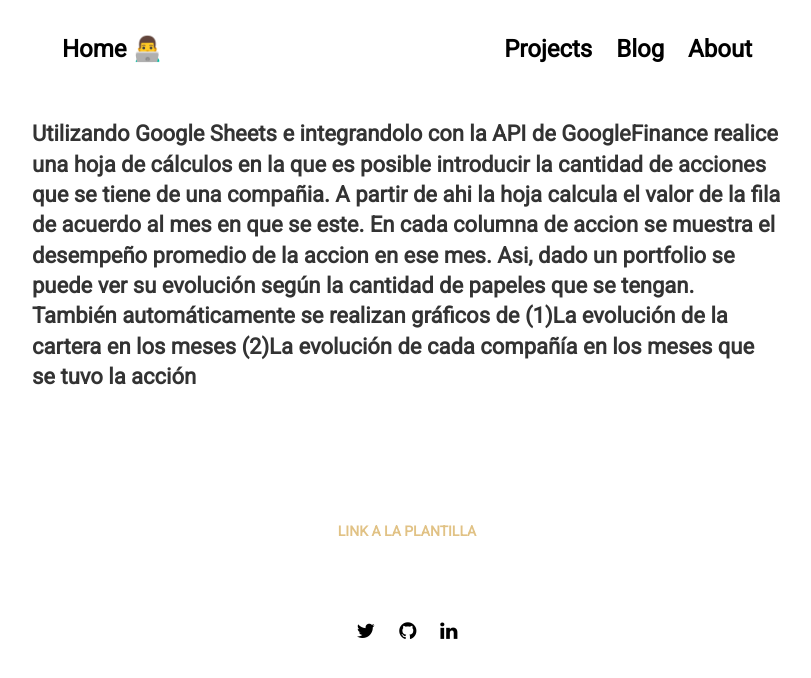
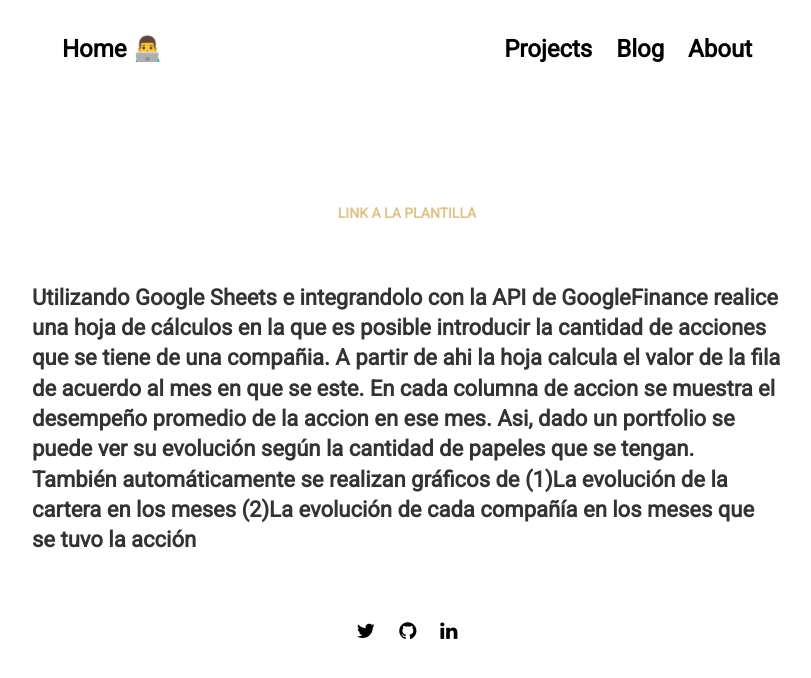
Before and after one commit to NahuelZanzi/porfolio, a Jekyll site: the page built from Inversiones.html, in a window 1280 px wide. Shown: the top 678 px of the page, without its empty margins (233-1044 px from the left). Built offline with Jekyll 4.4.1, drawn with Linux system fonts in a browser that asks for light colours; nearby versions of some CDN libraries; part of the change alters nothing that is shown.

```diff
--- a/Inversiones.html
+++ b/Inversiones.html
@@ -5,11 +5,13 @@ layout: default
 <section>
 
   <div class="project">
+
+  <a href="https://docs.google.com/spreadsheets/d/1-kbcL5JqFUEp4LEQAv4hEvjFVv6hHoACw5ud4FpGAYc/edit?usp=sharing"> <h3>Link a la Plantilla</h3> </a>
+
   <h4> Utilizando Google Sheets e integrandolo con la API de GoogleFinance realice una hoja de cálculos en la que es posible introducir la cantidad de acciones que se tiene
     de una compañia. A partir de ahi la hoja calcula el valor de la fila de acuerdo al mes en que se este. En cada columna de accion se muestra el desempeño promedio de la accion en ese mes.
     Asi, dado un portfolio se puede ver su evolución según la cantidad de papeles que se tengan. También automáticamente se realizan gráficos de (1)La evolución de la cartera
     en los meses (2)La evolución de cada compañía en los meses que se tuvo la acción</h4>
-  <a href="https://docs.google.com/spreadsheets/d/1-kbcL5JqFUEp4LEQAv4hEvjFVv6hHoACw5ud4FpGAYc/edit?usp=sharing"> <h3>Link a la Plantilla</h3> </a>
   </div>
 
 </section>
```
